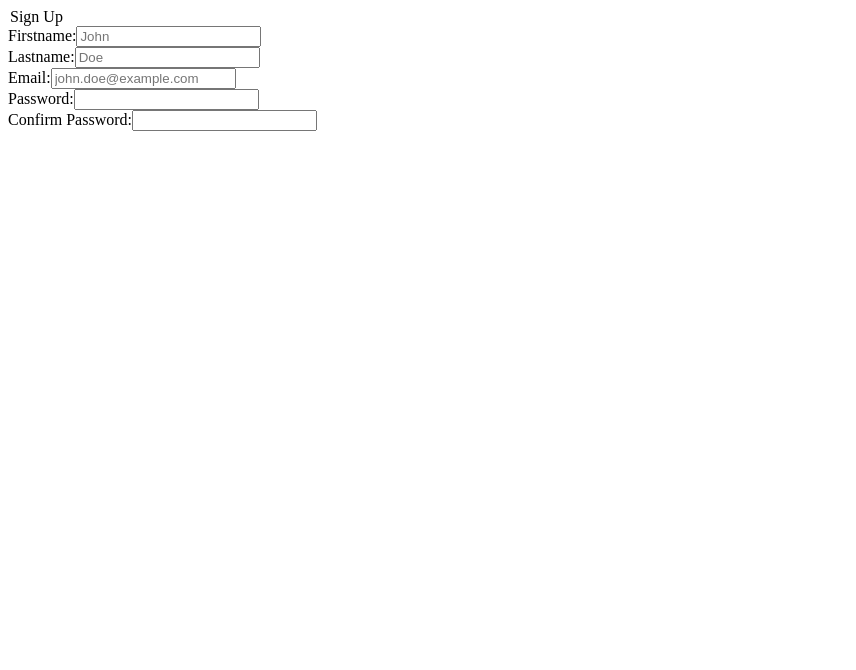
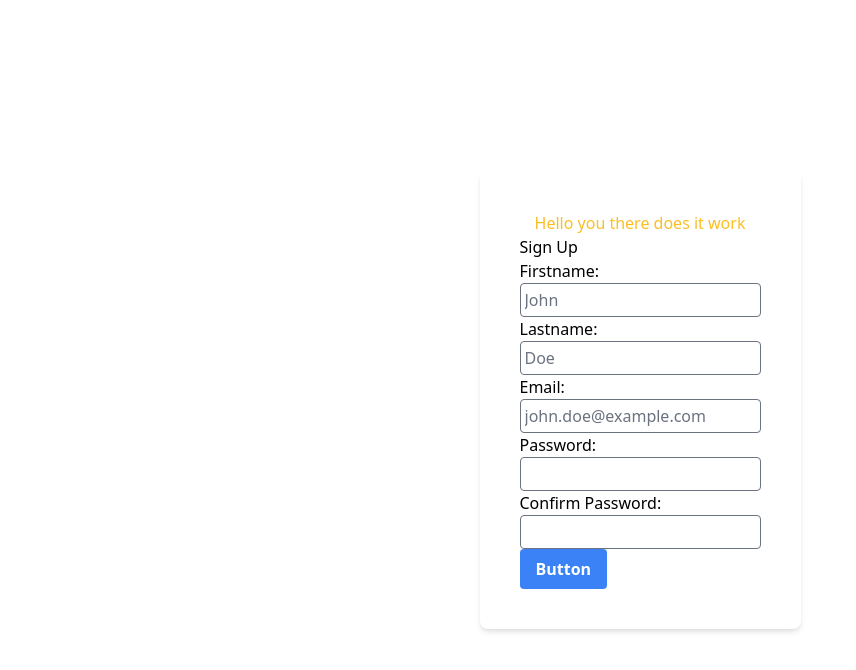
Before and after one commit to ajthomas1299/hours-tracker-app, a Next.js app: page /login in a window 1280 px wide. Shown: the top 670 px of the page, without its empty margins (0-856 px from the left). Built offline with nearby package versions, Linux system fonts and the light colour scheme.

Commit message:
working on styling

```diff
--- a/package.json
+++ b/package.json
@@ -12,7 +12,8 @@
     "next": "latest",
     "react": "^17.0.2",
     "react-dom": "^17.0.2",
-    "react-icons": "^4.2.0"
+    "react-icons": "^4.2.0",
+    "react-toastify": "^7.0.4"
   },
   "devDependencies": {
     "@types/react": "^17.0.16",
--- a/src/components/webPages/login/Login.tsx
+++ b/src/components/webPages/login/Login.tsx
@@ -1,10 +1,12 @@
-import React from 'react'
+import { ToastContainer, toast } from 'react-toastify';
+import 'react-toastify/dist/ReactToastify.css';
 
 const Login = () => {
   return (
     <div className="grid place-items-center h-screen">
-      <div className="flex justify-center flex-col items-center bg-white p-10 rounded-lg shadow-md ">
-        <form className="block">
+      <div className="flex justify-center flex-col items-center bg-white p-10 rounded-lg shadow-md">
+        <h1>Hello you there does it work</h1>
+        <form>
           <legend>Sign Up</legend>
           <section className="flex flex-col">
             <label htmlFor="firstname">Firstname:</label>
@@ -26,6 +28,9 @@ const Login = () => {
             <label htmlFor="password2">Confirm Password:</label>
             <input type="password" name="password2" id="password2" className="form-input px-1 py-1 rounded border" />
           </section>
+          <button className="bg-blue-500 hover:bg-blue-700 text-white font-bold py-2 px-4 rounded">
+            Button
+          </button>
 
         </form>
       </div>
--- a/src/pages/_app.tsx
+++ b/src/pages/_app.tsx
@@ -1,5 +1,6 @@
 import 'tailwindcss/tailwind.css'
 import type { AppProps } from 'next/app'
+import 'styles/globals.css'
 
 const MyApp = ({ Component, pageProps }: AppProps) => {
   return <Component {...pageProps} />
--- a/src/pages/examplepage.tsx
+++ b/src/pages/examplepage.tsx
@@ -7,7 +7,7 @@ const examplepage = () => {
         <title>Create Next App</title>
         <link rel="icon" href="/favicon.ico" />
       </Head>
-
+    <h1>YOOOOOOOOOOOOOOOOOOOOOOOOOOOOOOOOOOOOOOOOOOOOOOOOOOO</h1>
       <main className="flex flex-col items-center justify-center w-full flex-1 px-20 text-center">
         <h1 className="text-6xl font-bold">
           Welcome to{' '}
--- /dev/null
+++ b/src/styles/globals.css
@@ -0,0 +1,9 @@
+@tailwind base;
+@tailwind components;
+@tailwind utilities;
+
+@layer utilities {
+h1 {
+  @apply text-yellow-400;
+}
+}
--- a/src/tailwind.config.js
+++ /dev/null
@@ -1,16 +0,0 @@
-module.exports = {
-  purge: [],
-  purge: ['./pages/**/*.{js,ts,jsx,tsx}', './components/**/*.{js,ts,jsx,tsx}', './src/**/*.{js,ts,jsx,tsx}'],
-  darkMode: false, // or 'media' or 'class'
-  theme: {
-    extend: {},
-  },
-  variants: {
-    extend: {},
-  },
-  plugins: [
-    require('@tailwindcss/forms')({
-      strategy: 'class',
-    }),
-  ],
-}
--- /dev/null
+++ b/tailwind.config.js
@@ -0,0 +1,22 @@
+module.exports = {
+  // purge: [],
+  purge: {
+  content: ['./pages/**/*.{js,ts,jsx,tsx}',
+            './components/**/*.{js,ts,jsx,tsx}',
+            './src/**/*.{js,ts,jsx,tsx}',
+            './styles/**/*.{css}'],
+  layers: ['components', 'utilities'],
+  },
+  darkMode: false, // or 'media' or 'class'
+  theme: {
+    extend: {},
+  },
+  variants: {
+    extend: {},
+  },
+  plugins: [
+    require('@tailwindcss/forms')({
+      strategy: 'class',
+    }),
+  ],
+}
```
Also changed, not shown: postcss.config.js (renamed from src/postcss.config.js), 1 other file (tests, documents, lock files or other folders).
